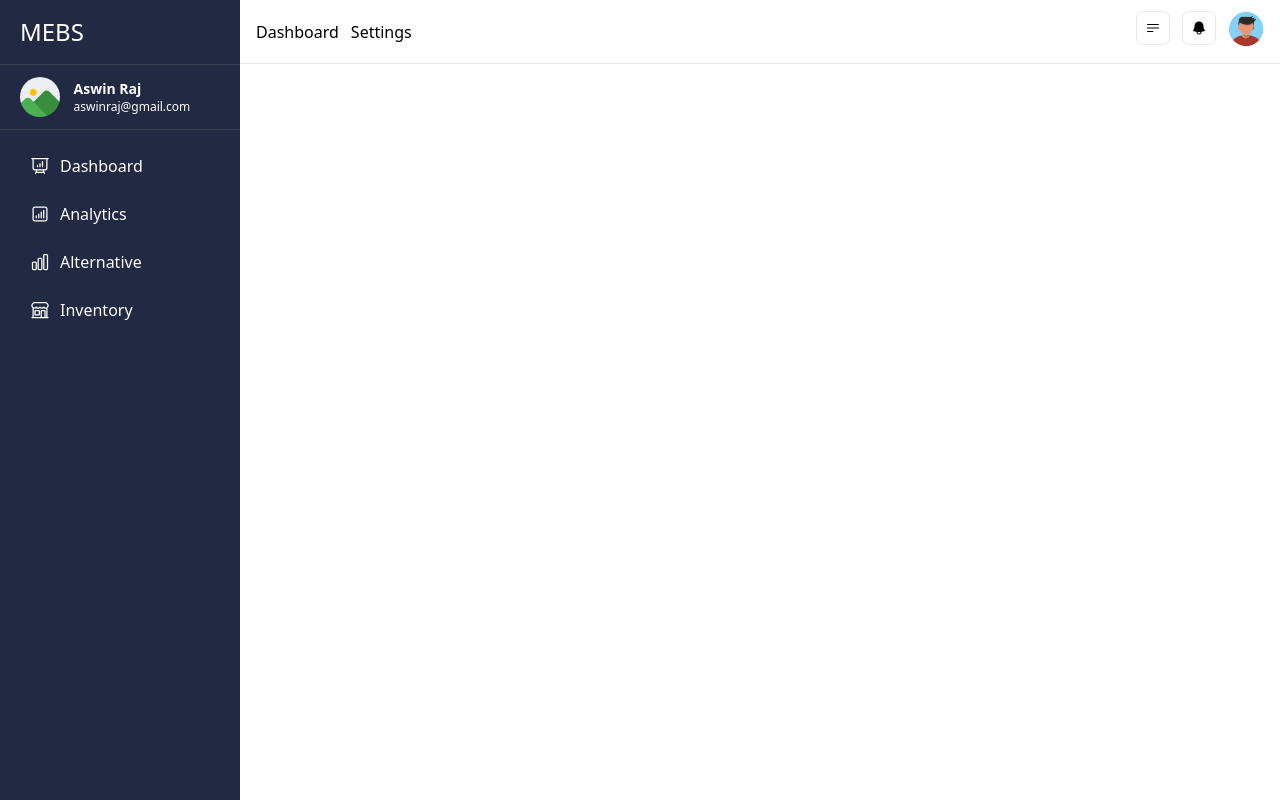
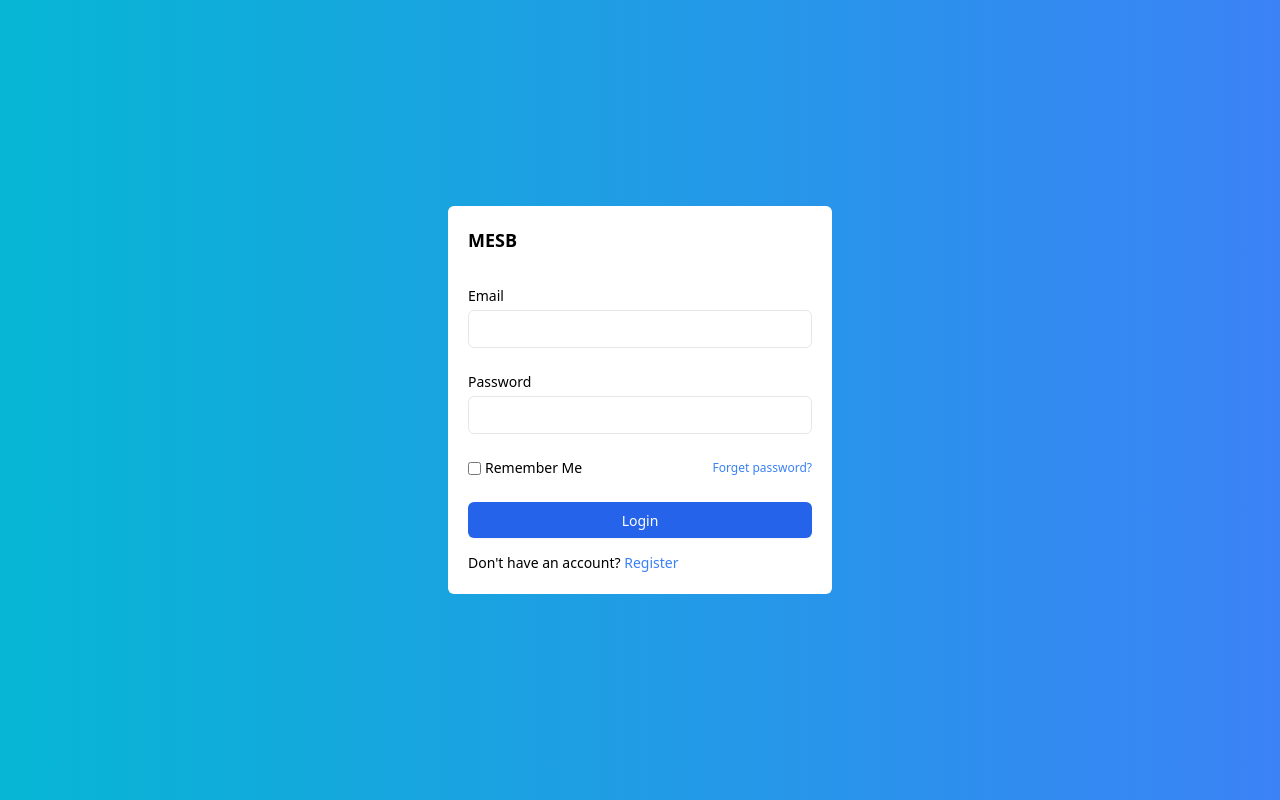
Before and after one commit to anazbinnoushad/MEBS, a React (Vite) app: page /login in a window 1280 px wide. Built offline with nearby package versions, Linux system fonts and the light colour scheme; the HTML template or start-up script is replaced by a standard one.

Commit message:
Login Screen Added

```diff
--- a/package.json
+++ b/package.json
@@ -11,6 +11,7 @@
   "dependencies": {
     "@headlessui/react": "^1.7.7",
     "@heroicons/react": "^2.0.13",
+    "axios": "^1.2.4",
     "react": "^18.2.0",
     "react-charts": "3.0.0-beta.50",
     "react-dom": "^18.2.0",
--- a/src/App.tsx
+++ b/src/App.tsx
@@ -1,5 +1,6 @@
 import TheLayout from './containers/TheLayout'
 import { Routes, Route } from "react-router-dom"
+import Login from './pages/Login'
 
 function App() {
 
@@ -7,6 +8,7 @@ function App() {
     <div className="App">
       <Routes>
         <Route path="/*" element={<TheLayout />} />
+        <Route path="/login" element={<Login />} />
       </Routes>
     </div>
   )
--- /dev/null
+++ b/src/components/MEBSComponents/MEBSInput.tsx
@@ -0,0 +1,16 @@
+const MEBSInput = ({ className, label, type, required }: any) => {
+    return (
+        <div className={className}>
+            <label className=" capitalize mb-1 block text-sm font-medium text-black">
+                {label}
+            </label>
+            <input
+                className="block rounded-md w-full border placeholder:capitalize h-[38px] border-gray-200 bg-white px-3 py-2 text-gray-900 placeholder-gray-400 focus:ring-1 focus:border-blue-500 focus:bg-white focus:outline-none focus:ring-blue-500 sm:text-sm"
+                type={type}
+                required={required}
+            />
+        </div>
+    );
+}
+
+export default MEBSInput;
--- /dev/null
+++ b/src/pages/Login.tsx
@@ -0,0 +1,37 @@
+import { useNavigate } from "react-router-dom";
+import MEBSInput from "../components/MEBSComponents/MEBSInput";
+
+const Login = () => {
+    const navigate = useNavigate()
+    return (
+        <div className=" relative min-h-screen w-screen overflow-y-auto flex items-center justify-center bg-gradient-to-r from-cyan-500 to-blue-500">
+            <div className=" bg-white p-5 rounded-md w-96 max-w-xl flex flex-col gap-3">
+                <div>
+                    <a className=" text-lg font-semibold">MESB</a>
+                </div>
+                <form className=" flex flex-col gap-6 mt-5" onSubmit={() => navigate("/")}>
+                    <div className="flex flex-col gap-6">
+                        <MEBSInput label="Email" type="email" required={true} />
+                        <MEBSInput label="Password" type="password" required={true} />
+                    </div>
+                    <div className=" flex justify-between items-center">
+                        <div className=" flex gap-1 items-center">
+                            <input type="checkbox" />
+                            <a className=" text-sm">Remember Me</a>
+                        </div>
+                        <a className=" text-accent text-xs text-right">Forget password?</a>
+                    </div>
+                    <button
+                        type="submit"
+                        className="w-full flex h-9 justify-center py-2 px-4 border border-transparent shadow-sm text-sm font-medium rounded-md text-white bg-blue-600 hover:bg-blue-700 focus:outline-none focus:ring-2 focus:ring-offset-2 focus:ring-blue-500"
+                    >Login</button>
+                </form>
+                <div>
+                    <a className=" text-sm">Don't have an account? <span className=" text-accent">Register</span></a>
+                </div>
+            </div>
+        </div>
+    );
+}
+
+export default Login;
```
Also changed, not shown: 1 other file (tests, documents, lock files or other folders).
